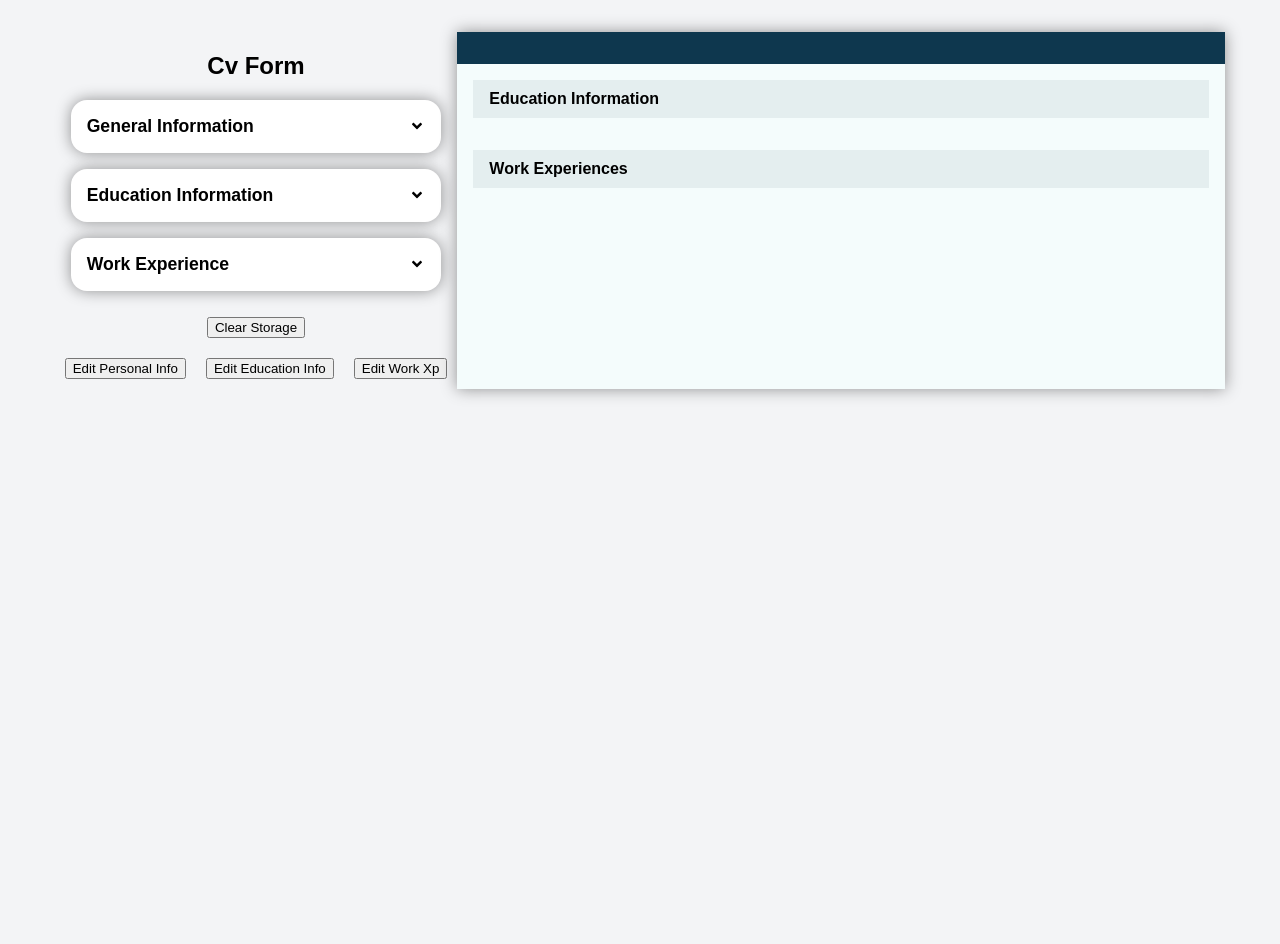
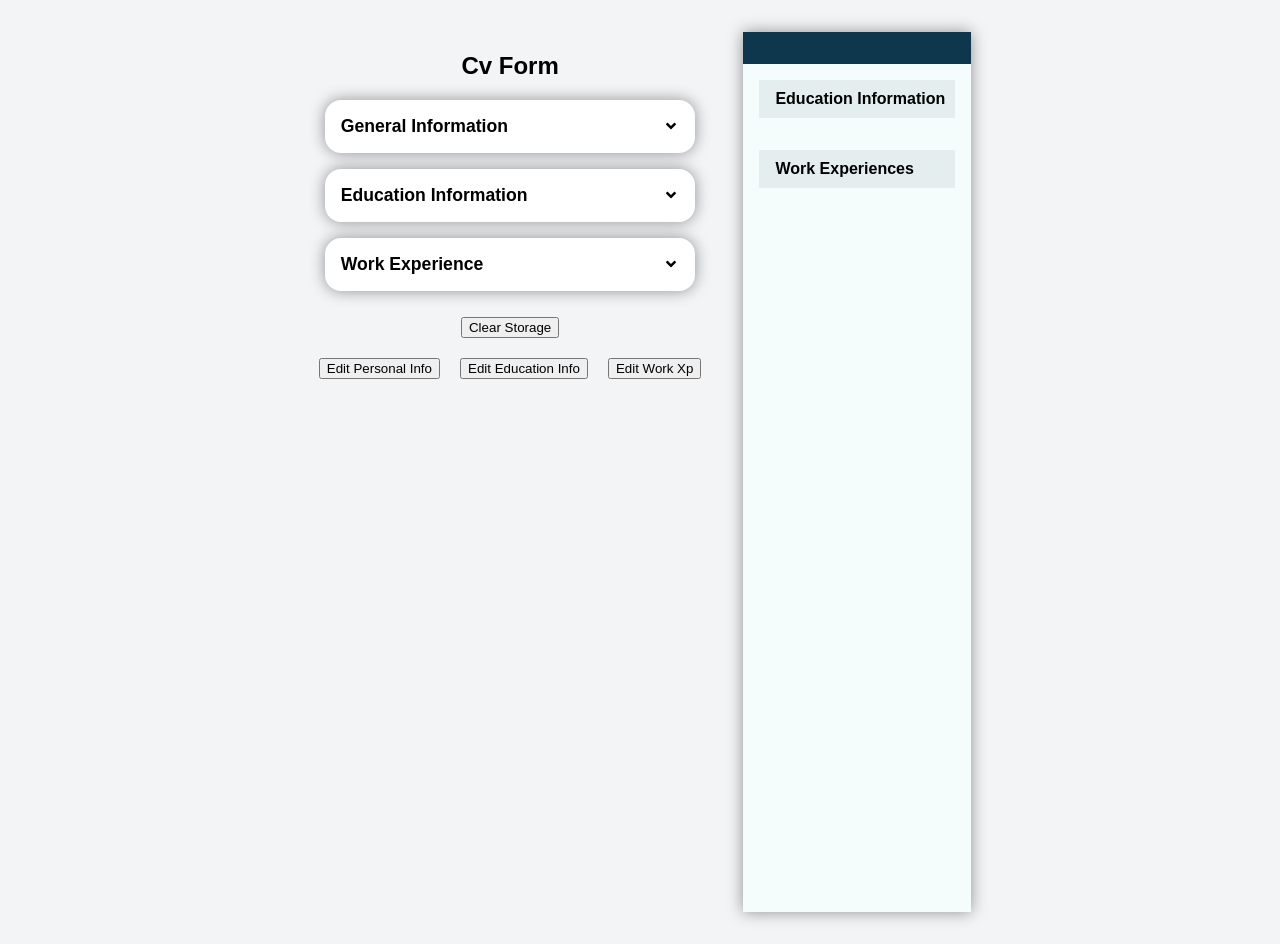
Before and after one commit to furkanssarri/cv-builder, a React (Vite) app: page / in a window 1280 px wide. Before the commit the page ends 800 px from the top, so only its background shows below. Built offline with nearby package versions, Linux system fonts and the light colour scheme.

Commit message:
style: add basic styles for responsivensess

```diff
--- a/src/App.css
+++ b/src/App.css
@@ -4,6 +4,7 @@
   --main-bg: #f3f4f6;
   --black-text-color: black;
   --white-text-color: white;
+  --gray-text-color: #636363;
 }
 
 .container {
@@ -80,12 +81,33 @@ form textarea {
   margin: 10px;
 }
 
+@media screen and (max-width: 320px) {
+  .container {
+    width: 100%;
+    /* margin: calc(0.3rem + 1vw);
+    padding: calc(0.3rem + 1vw); */
+    margin: 0;
+    padding: 0;
+  }
+}
+
 @media screen and (min-width: 900px) {
   .container {
     flex-direction: row;
+    gap: 2rem;
+    /* max-width: min-content; */
   }
 
-  .resume {
-    min-width: calc(100vw - 40vw);
+  .form-wrapper {
+    min-width: 20vw;
   }
 }
+
+@media screen and (min-width: 1440px) {
+  /* .container {
+    max-width: 80vw;
+  } */
+  /* .form-wrapper {
+    min-width: 20vw;
+  } */
+}
--- a/src/App.jsx
+++ b/src/App.jsx
@@ -37,7 +37,7 @@ function App() {
   return (
     <>
       <div className="container">
-        <div>
+        <div className="form-wrapper">
           <section id="form-area">
             <h1>Cv Form</h1>
 
--- a/src/components/resume/styles/CvOutput.css
+++ b/src/components/resume/styles/CvOutput.css
@@ -15,6 +15,7 @@ hr {
 .resume {
   background-color: #f4ffffbd;
   box-shadow: 0px 0px 15px 0px #00000069;
+  min-height: 110vh;
 }
 
 #personal-information {
@@ -108,3 +109,41 @@ span {
   flex-direction: column;
   align-items: start;
 }
+
+.company-name {
+  font-weight: 600;
+}
+
+.position {
+  font-size: 0.9rem;
+  letter-spacing: 1px;
+  color: var(--gray-text-color);
+  font-style: italic;
+}
+
+@media screen and (max-width: 320px) {
+  .resume {
+    width: 99%;
+  }
+  .personal-info {
+    flex-direction: column;
+  }
+}
+
+@media screen and (min-width: 900px) {
+  .resume {
+    max-width: calc(100vw - 35vw);
+  }
+}
+
+@media screen and (min-width: 1024px) {
+  .resume {
+    max-width: calc(100vw - 40vw);
+  }
+}
+
+@media screen and (min-width: 1440px) {
+  .resume {
+    max-width: calc(100vw - 55vw);
+  }
+}
```
